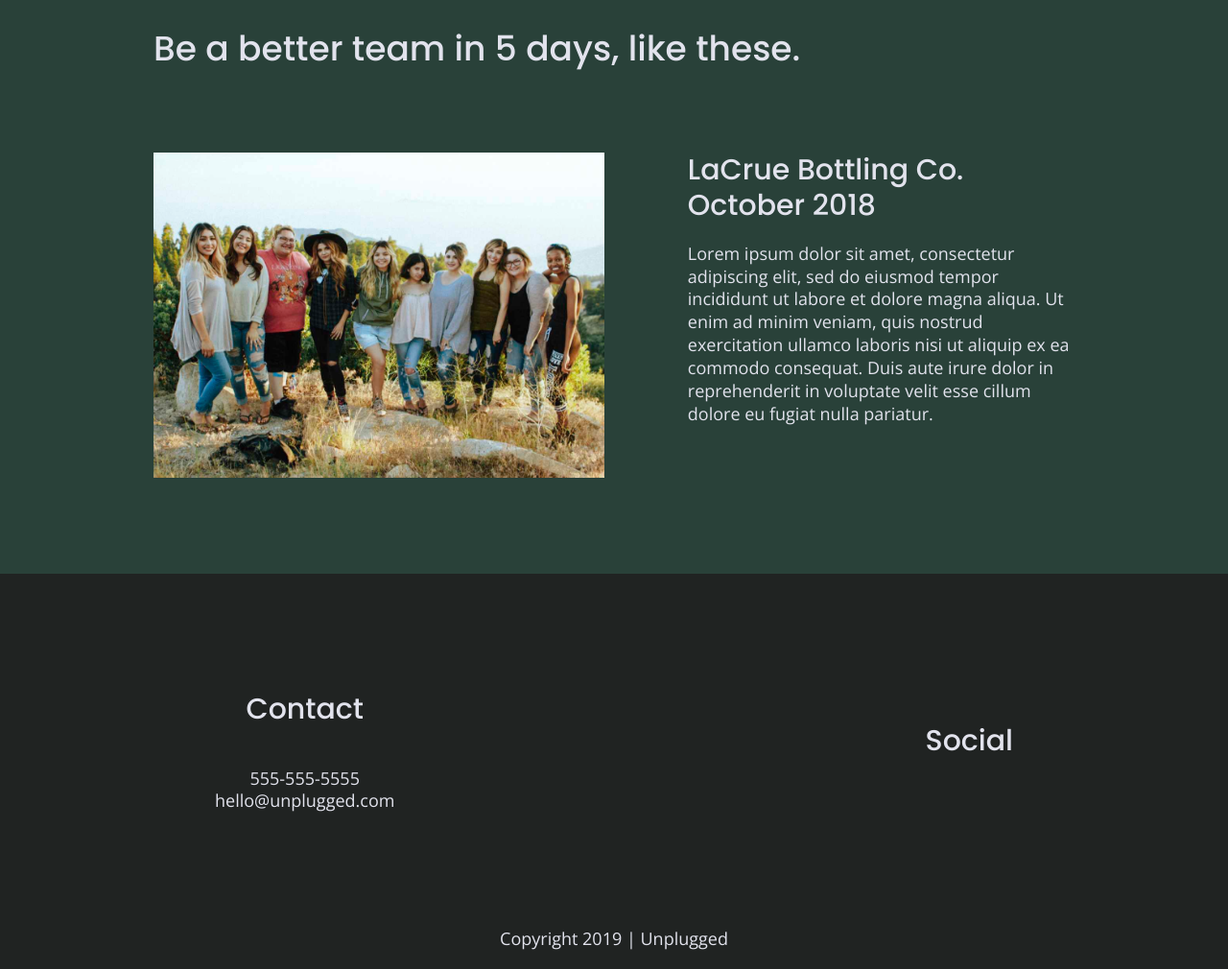
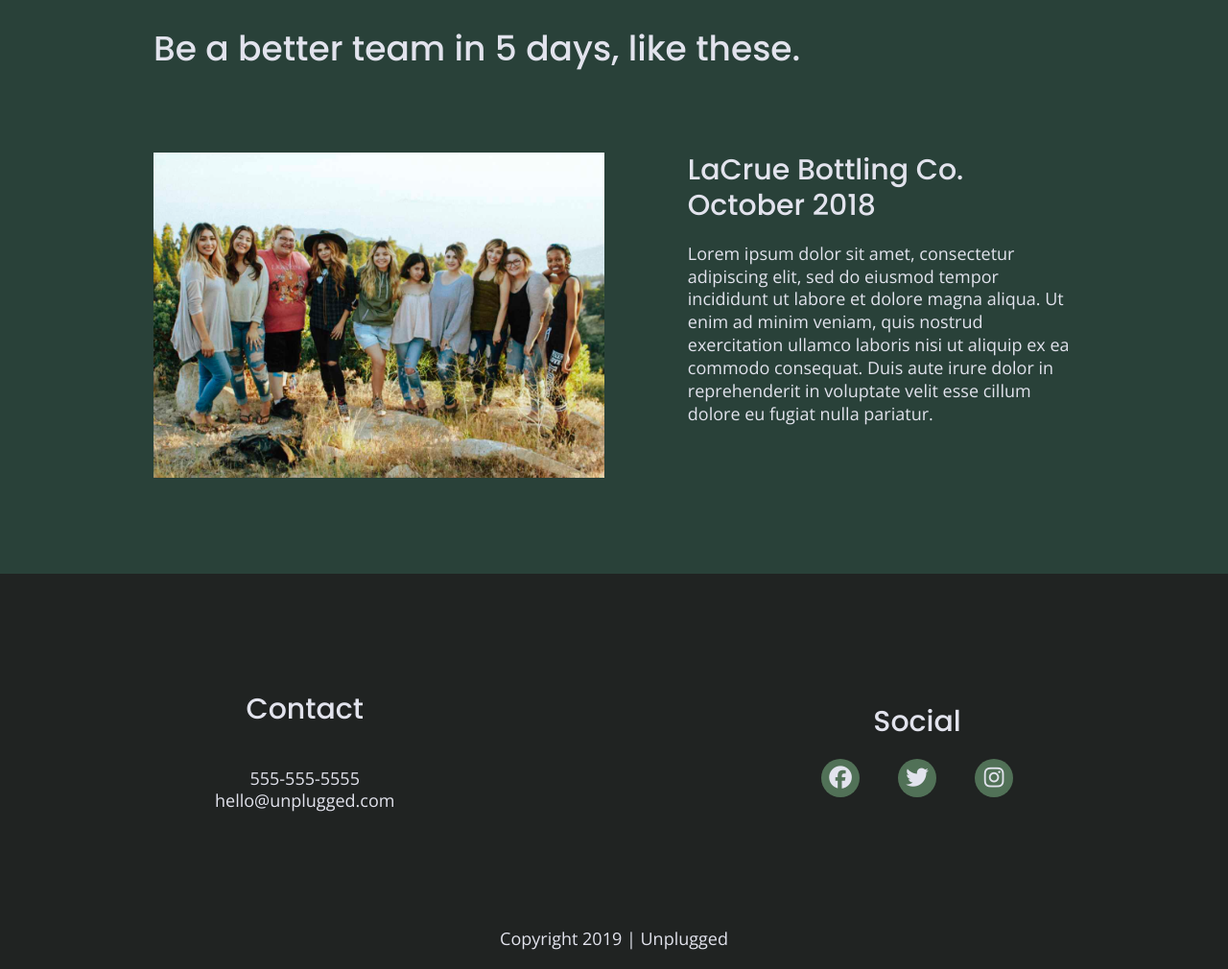
Before and after one commit to Miriam-C-B/unplugged-site, a website: page index.html in a window 1280 px wide. Shown: the part 1977-2987 px from the top of the page at 96% size. Drawn offline with nearby package versions, Linux system fonts and the light colour scheme.

Commit message:
Added and styled social icons in footer

```diff
--- a/css/main.css
+++ b/css/main.css
@@ -240,12 +240,20 @@ textarea {
     align-items: center;
     display: flex;
     justify-content: center;
+    background-color: #517157;
+    border-radius: 50%;
+    width: 40px;
+    height: 40px;
   }
 
   footer .social-icons {
     align-items: center;
     display: flex;
     justify-content: space-around;
+  }
+
+  footer .social-icons p i {
+    font-size: 1.3125em;
   }
 
   footer .copyright {
@@ -682,6 +690,11 @@ textarea {
       line-height: 1.285;
     }
 
+    footer .social-icons {
+      width: 12.5em;
+      justify-content: space-between;
+    }
+
     footer .copyright {
         width: 100%;
     }
--- a/index.html
+++ b/index.html
@@ -163,13 +163,13 @@
                   <h3>Social</h3>
                     <div class="social-icons">
                         <p>
-                          <a href="https://www.facebook.com/yoursite" target="_blank"></a>
+                          <a href="https://www.facebook.com/yoursite" target="_blank"><i class="fab fa-facebook"></i></a>
                         </p>
                         <p>
-                          <a href="https://Twitter.com" target="_blank"></a>
+                          <a href="https://Twitter.com" target="_blank"> <i class="fab fa-twitter"></i></a>
                         </p>
                         <p>
-                          <a href="https://instagram.com" target="_blank"></a>
+                          <a href="https://instagram.com" target="_blank"><i class="fab fa-instagram"></i></a>
                         </p>
                     </div>
                 </div>
```
Also changed, not shown: about/index.html (+3 -3 lines), faq/index.html (+3 -3 lines).
